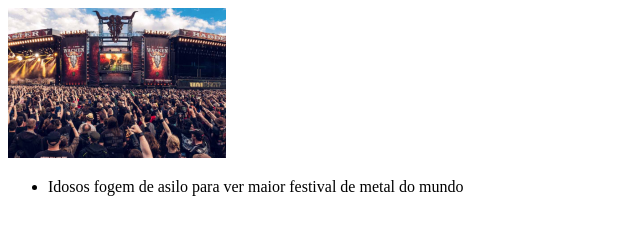
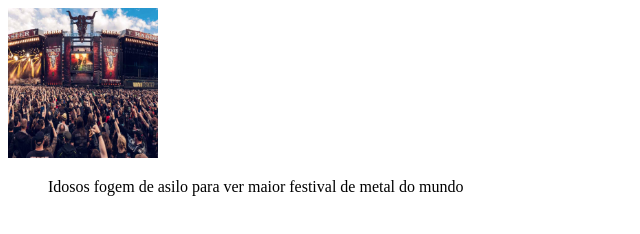
Before and after one commit to carolpazini/desafionoticia, a plain HTML site: page index.html in a window 1280 px wide. Shown: the whole page, without its empty margins (0-640 px from the left). Drawn offline with Linux system fonts and the light colour scheme.

Commit message:
tamanho da imagem

```diff
--- a/estilo.css
+++ b/estilo.css
@@ -1,4 +1,4 @@
-nav{
+div{
 	display: inline-block;
 }
 li{
--- a/index.html
+++ b/index.html
@@ -8,10 +8,11 @@
 
 <body>
     <div>
-        <img src="wacken.png" alt="Foto do festival de metal alemão wacken">
+        <a href="https://www.surrealista.com.br/2018/08/idosos-fogem-de-asilo-para-ver-maior-festival-de-metal-do-mundo/"></a>
+        <img width="150px" height="150" src="wacken.png" alt="Foto do festival de metal alemão wacken">
         <nav>
             <ul>
-                <li>Idosos fogem de asilo para ver maior festival de metal do mundo</li>
+                Idosos fogem de asilo para ver maior festival de metal do mundo
 
 
 
```
